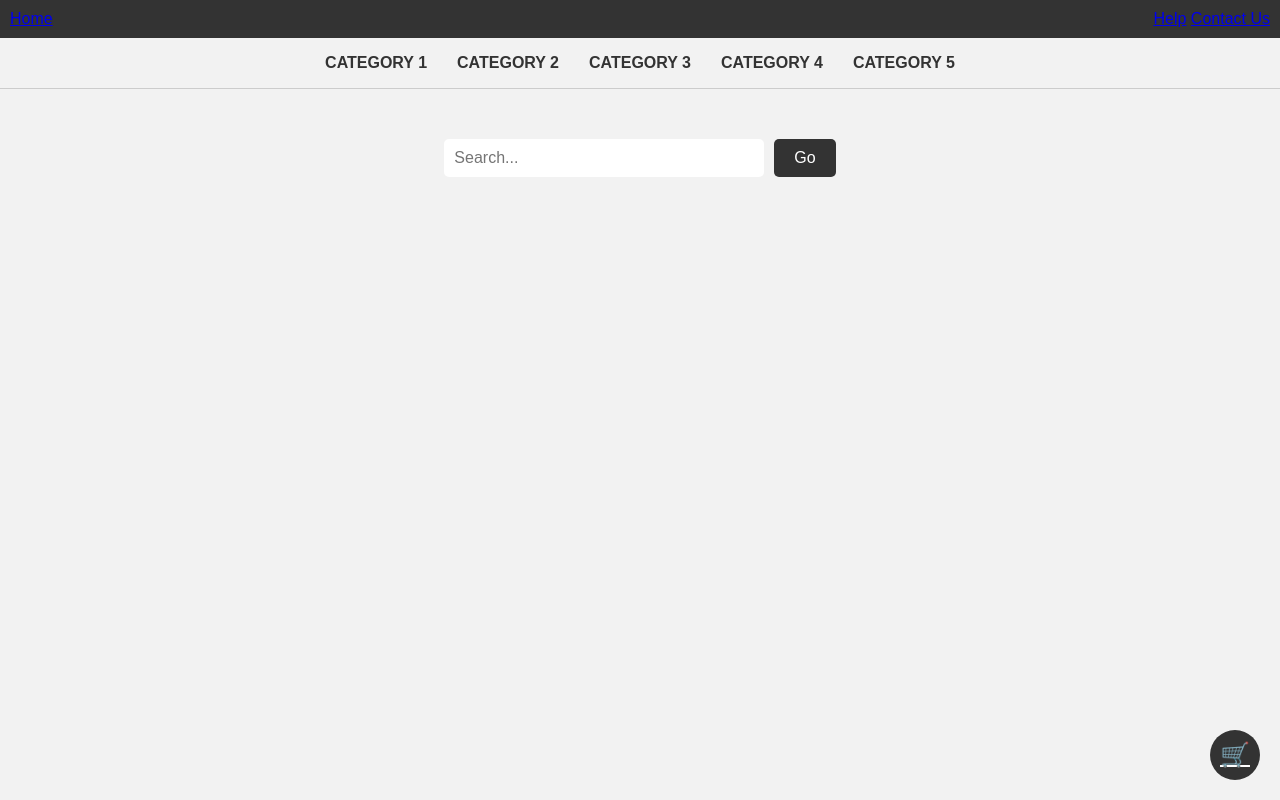
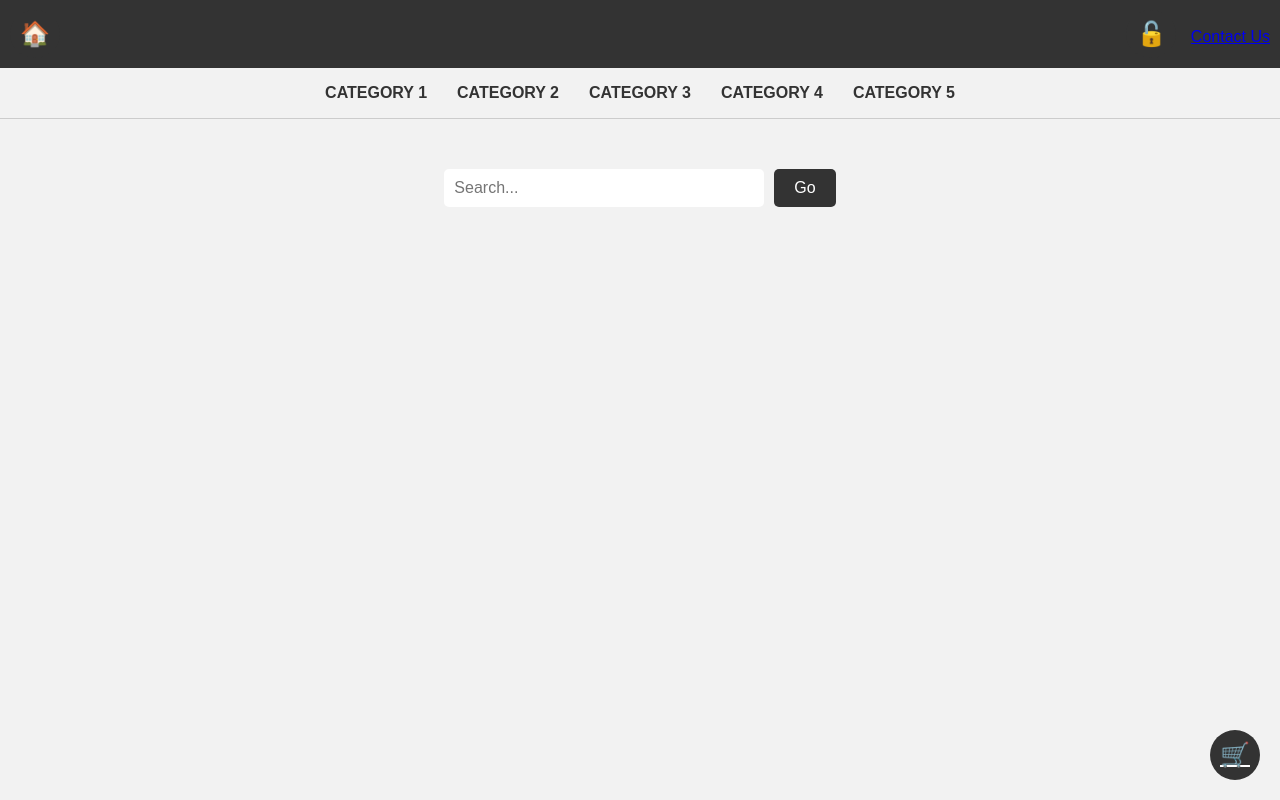
Before and after one commit to JaaiDead/pixel.github.io, a plain HTML site: page index.html in a window 1280 px wide. Drawn offline with Linux system fonts and the light colour scheme.

Commit message:
Update index.html

```diff
--- a/index.html
+++ b/index.html
@@ -87,13 +87,28 @@
 			background-color: #fff;
 			color: #333;
 		}
+		.help, .home {
+			display: inline-block;
+			padding: 10px;
+			font-size: 24px;
+			background-color: #333;
+			color: #fff;
+			border-radius: 50%;
+			margin-right: 10px;
+			cursor: pointer;
+			transition: all 0.3s ease;
+		}
+		.help:hover, .home:hover {
+			background-color: #fff;
+			color: #333;
+		}
 	</style>
 </head>
 <body>
 	<header>
-		<a href="#">Home</a>
+		<div class="home">&#127968;</div>
 		<div>
-			<a href="#">Help</a>
+			<div class="help">&#128275;</div>
 			<a href="#">Contact Us</a>
 		</div>
 	</header>
```
